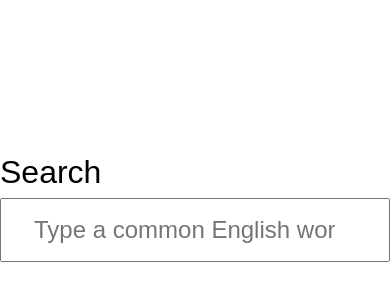
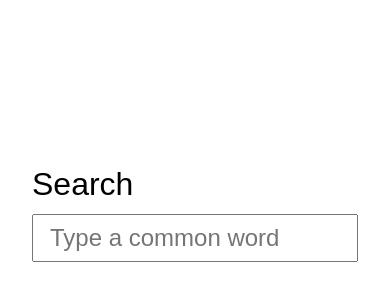
Before and after one commit to devkevbot/demos, a website with bundled scripts: page www/autocomplete/index.html in a window 390 px wide. Shown: the part 156-456 px from the top of the page. Built offline with nearby package versions, Linux system fonts and the light colour scheme.

Commit message:
Make the autocomplete demo mobile-friendly

```diff
--- a/www/autocomplete/index.html
+++ b/www/autocomplete/index.html
@@ -11,7 +11,7 @@
     <div id="root">
       <label>
         Search
-        <input id="input" autocomplete="off" type="search" placeholder="Type a common English word" />
+        <input id="input" autocomplete="off" type="search" placeholder="Type a common word" />
       </label>
       <ul id="suggestions" tabindex="-1"></ul>
     </div>
--- a/www/autocomplete/styles.css
+++ b/www/autocomplete/styles.css
@@ -27,6 +27,7 @@ body,
   justify-content: center;
   grid-template-rows: repeat(2, 1fr);
   gap: 0.5rem;
+  padding: 2rem;
 }
 
 label {
@@ -36,7 +37,7 @@ label {
 
 #input {
   width: 100%;
-  padding: 1rem 2rem;
+  padding: 0.5rem 1rem;
   font-size: 1.5rem;
 }
 
```
